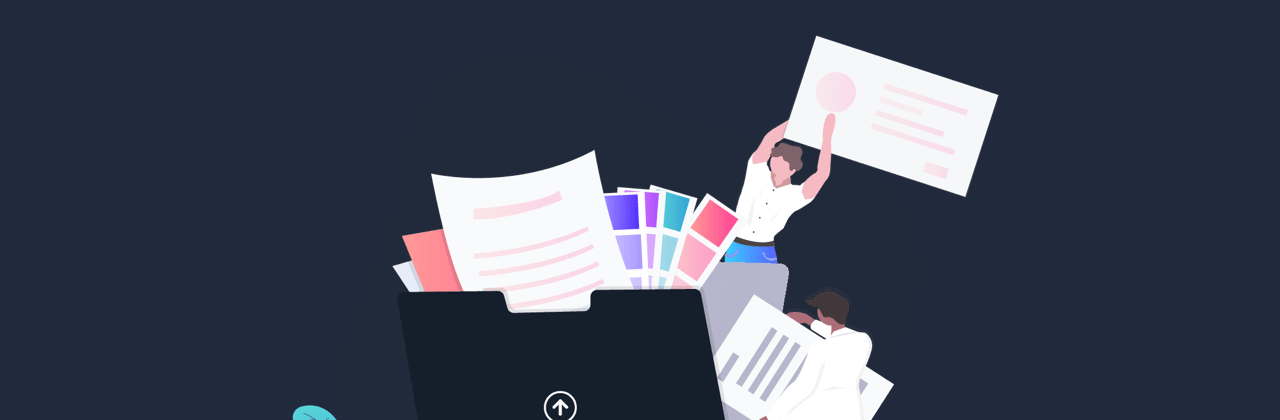
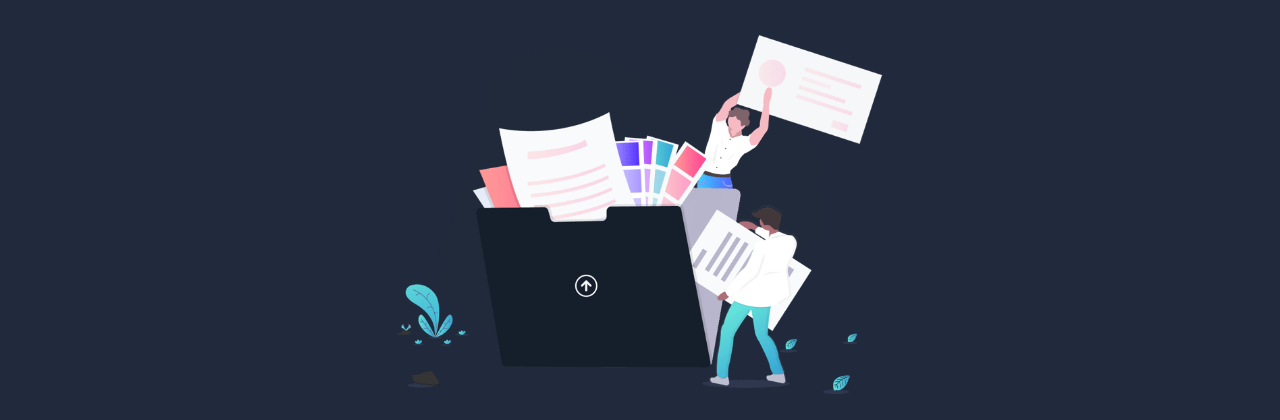
Before and after one commit to SwastikSonkusare/Fylo-dark-theme-landing-page, a website: page index.html in a window 1280 px wide. Shown: the part 113-533 px from the top of the page. Drawn offline with nearby package versions, Linux system fonts and the light colour scheme.

Commit message:
added: hero section

```diff
--- a/sass/_content.scss
+++ b/sass/_content.scss
@@ -66,6 +66,11 @@ body {
     background-color: hsl(219, 30%, 18%);
     text-align: center;
 
+    &__image {
+        max-width: 60rem;
+        height: 36rem;
+    }
+
 
 
     &::after {
@@ -73,7 +78,7 @@ body {
         display: block;
         background-image: url(../images/bg-curvy-desktop.svg);
         width: 100%;
-        height: 45%;
+        height: 48%;
         position: absolute;
         bottom: 0;
         left: 0;
```
Also changed, not shown: css/style.css.
